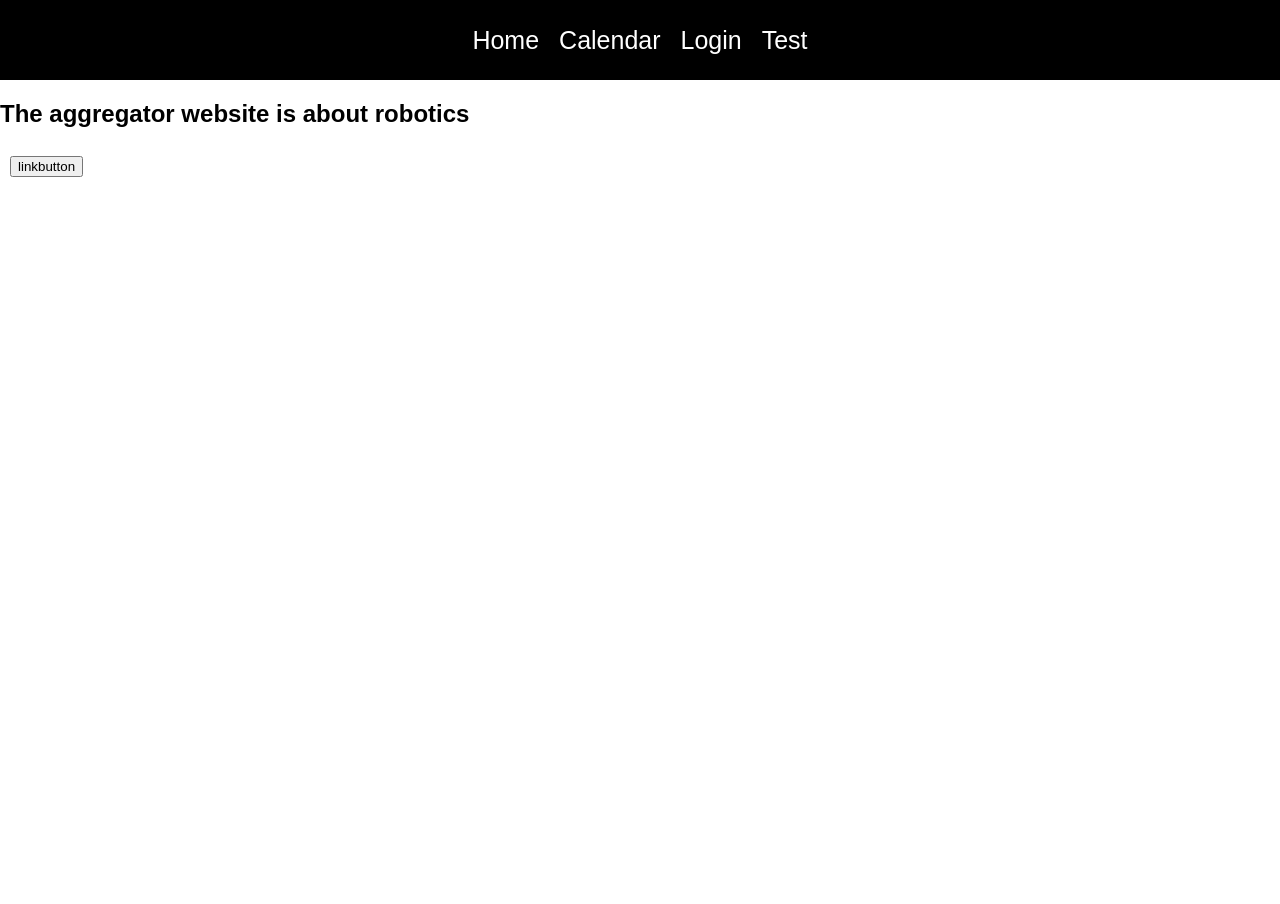
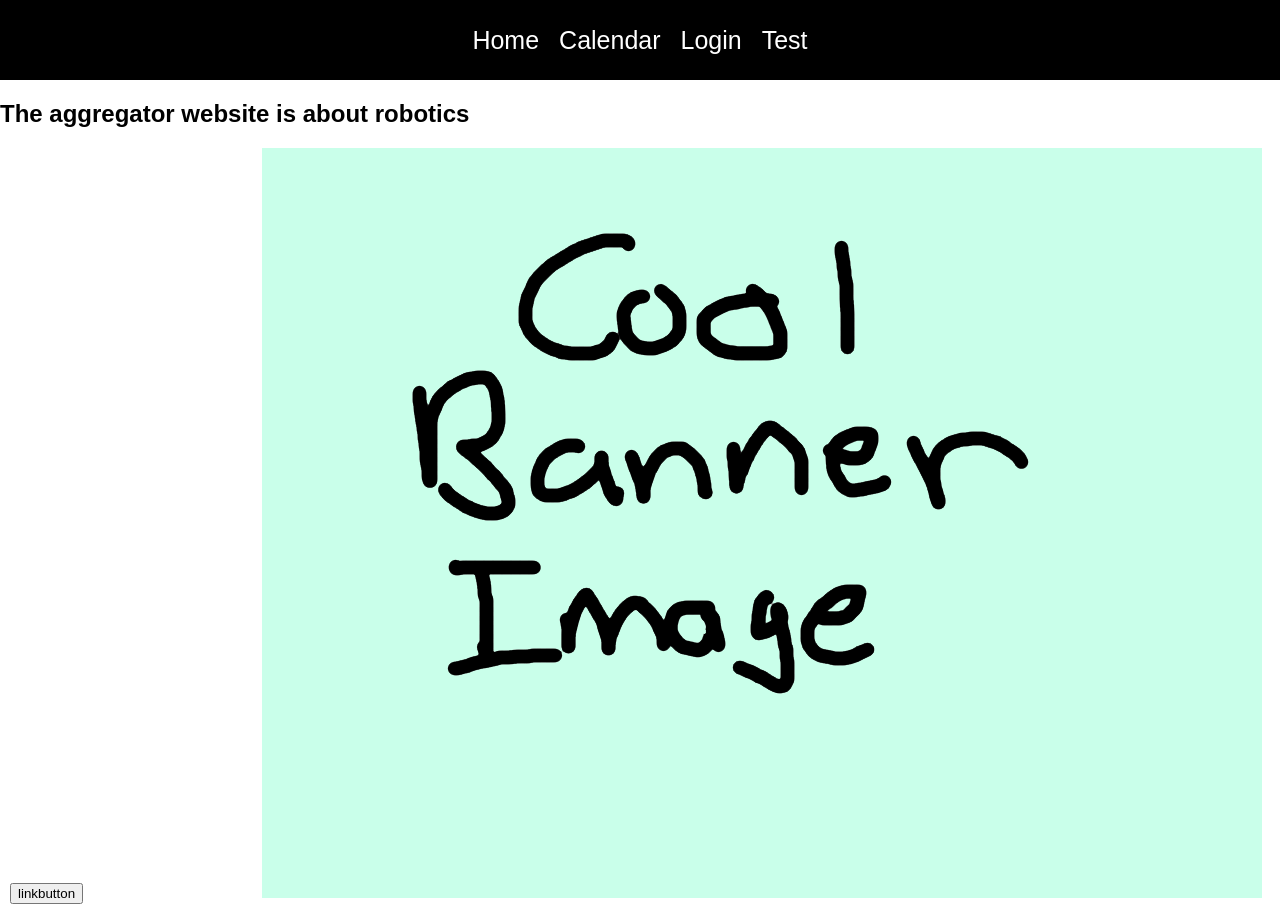
Before and after one commit to vicentecortes23/SWE_Project1, a React (Create React App) app in the folder NewApp/testapp1/: page /About in a window 1280 px wide. Before the commit the page ends 800 px from the top, so only its background shows below. Built offline with nearby package versions, Linux system fonts and the light colour scheme.

Commit message:
banner image(tentative) added

```diff
--- a/NewApp/testapp1/src/pages/About.js
+++ b/NewApp/testapp1/src/pages/About.js
@@ -1,4 +1,6 @@
 import React from 'react';
+import WebImage from './WebImage';
+
 
 function About() {
 
@@ -6,6 +8,7 @@ function About() {
 
         render() {
           return (
+
             <button className="linkbutton">
 
 
@@ -15,8 +18,14 @@ function About() {
       }
 
     return(<div>
+
+
          <h2>The aggregator website is about robotics</h2>
-                <a href= "https://reactjs.org/tutorial/tutorial.html"><button>linkbutton</button> Visitsomething </a>
+                <a href= "https://reactjs.org/tutorial/tutorial.html">
+                  <button>linkbutton</button> Visitsomething
+                </a>
+
+          <WebImage />
 
     </div>)
 }
--- /dev/null
+++ b/NewApp/testapp1/src/pages/WebImage.js
@@ -0,0 +1,10 @@
+import React from 'react'
+import pic from "./images/coolbannerimage.png"
+
+function WebImage(){
+    return(<img src ={pic} />
+
+    )
+}
+
+export default WebImage;
```
Also changed, not shown: NewApp/testapp1/src/pages/images/coolbannerimage.png (added).
